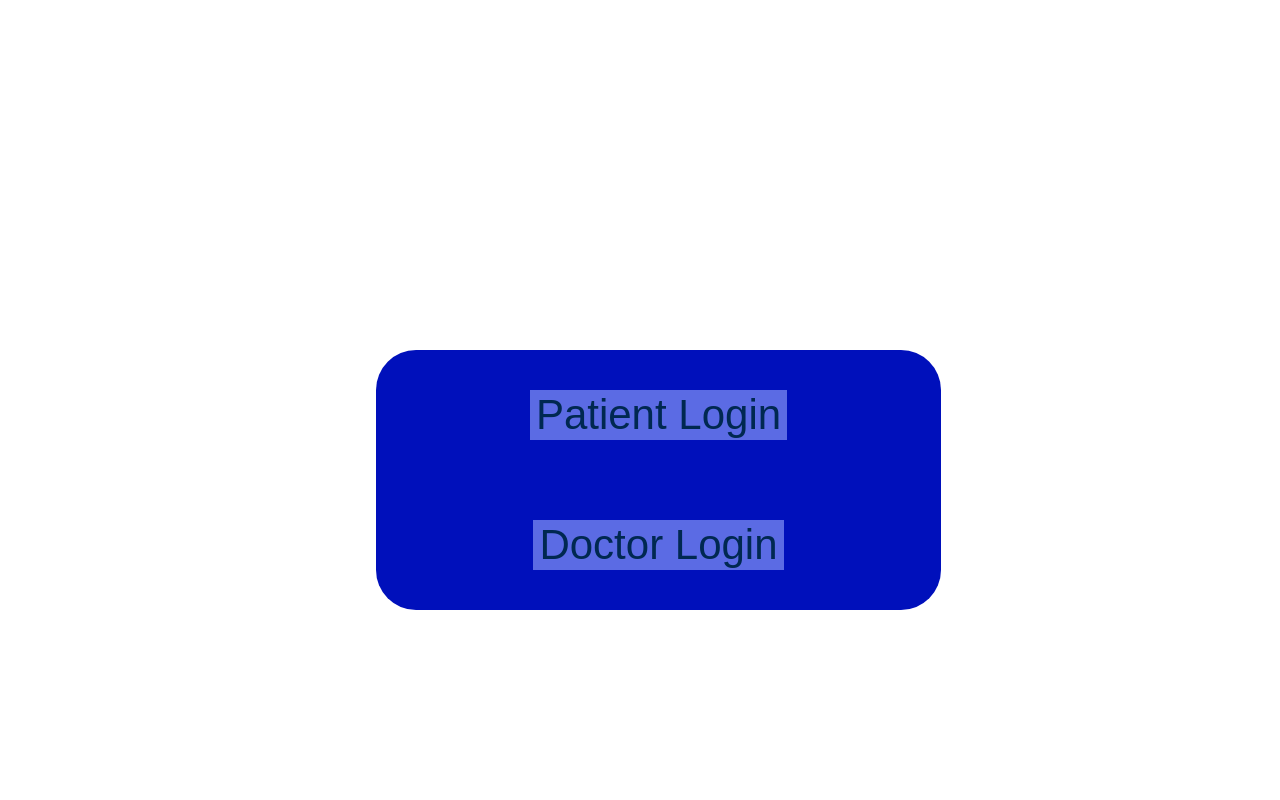
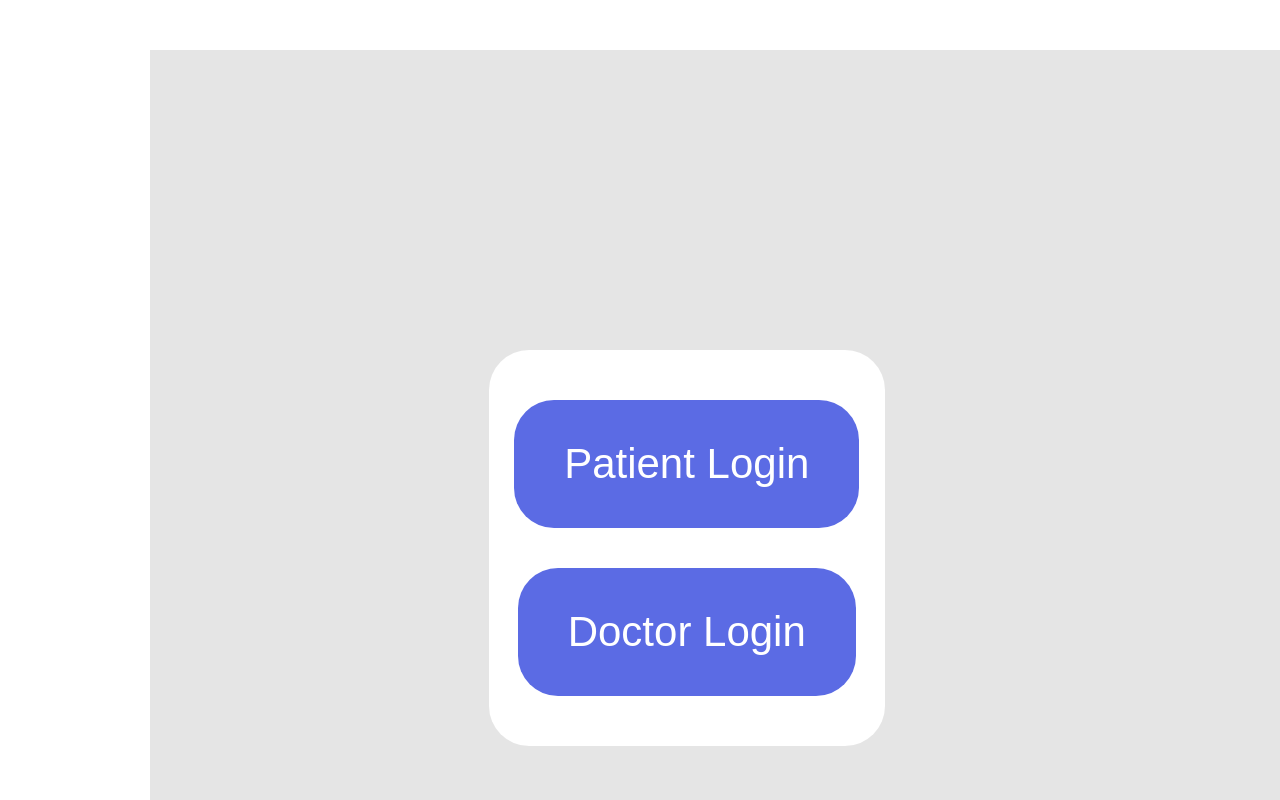
Before and after one commit to Collinnn/Diabetes-app-project, a Vue app in the folder Frontend/: page / in a window 1280 px wide. Built offline with nearby package versions, Linux system fonts and the light colour scheme.

Commit message:
Maybe delete

```diff
--- a/Frontend/src/App.vue
+++ b/Frontend/src/App.vue
@@ -44,5 +44,6 @@ export default {
   -moz-osx-font-smoothing: grayscale;
   text-align: center;
   color: #2c3e50;
+  background-color: #e5E5E5;
 }
 </style>
--- a/Frontend/src/views/landing.vue
+++ b/Frontend/src/views/landing.vue
@@ -4,7 +4,7 @@
         Patient Login
         </button>
 
-        <button class="landingButton" id="doctorButton" @click="goToPage('overview')">
+        <button class="landingButton" id="doctorButton" @click="goToPage('doctorLogin')">
         Doctor Login
         </button>
     </div>
@@ -31,29 +31,32 @@ export default {
 .container{
     position: relative;
     top:300px;
-    left:20%;
+    left:30%;
     align-content: center;
-    max-width: 50%;
-    background-color: #0010bb;
+    max-width: 35%;
+    background-color: #ffffff;
     display: flex;
     flex-direction: column;
     justify-content: space-around;
     align-items: center;
     border-radius: 40px;
+    padding: 30px 0px;
 }
 .landingButton{
     background-color: #5b6be4;
     border: 1cm;
-    color: #002851;
-    padding: 20 px 45px;
     text-align: center;
     text-decoration: none;
     display: inline-flex;
     font-size: 42px;
-    margin: 40px 2px;
+    margin: 20px 2px;
     cursor: pointer;
+    padding: 40px 50px;
+    border-radius: 40px;
+    color: #ffffff;
 }
 .landingButton:hover{
-    background: rgba(255, 255, 255, 0.60);
+    background: #E5E5E5;;
 }
+
 </style>
--- a/Frontend/src/views/patientLogin.vue
+++ b/Frontend/src/views/patientLogin.vue
@@ -10,6 +10,7 @@
 
 <script>
 import router from "@/router"
+
 export default {
         name: 'login-patient',
         data() {
@@ -23,7 +24,7 @@ export default {
         methods: {
             login() {
                 if(this.input.id != "" && this.input.password != "") {
-                    this.axios.get(this.$Backend.getUrlGetDoctorById(this.input.id))
+                    this.axios.get(this.$backend.getUrlGetPatientId(this.input.id))
                     .then(function(response){
                         if(response.id==this.input.id && response.password == this.input.password){
                             console.log("Logged in succesfully")
```
Also changed, not shown: 1 other file (tests, documents, lock files or other folders).
